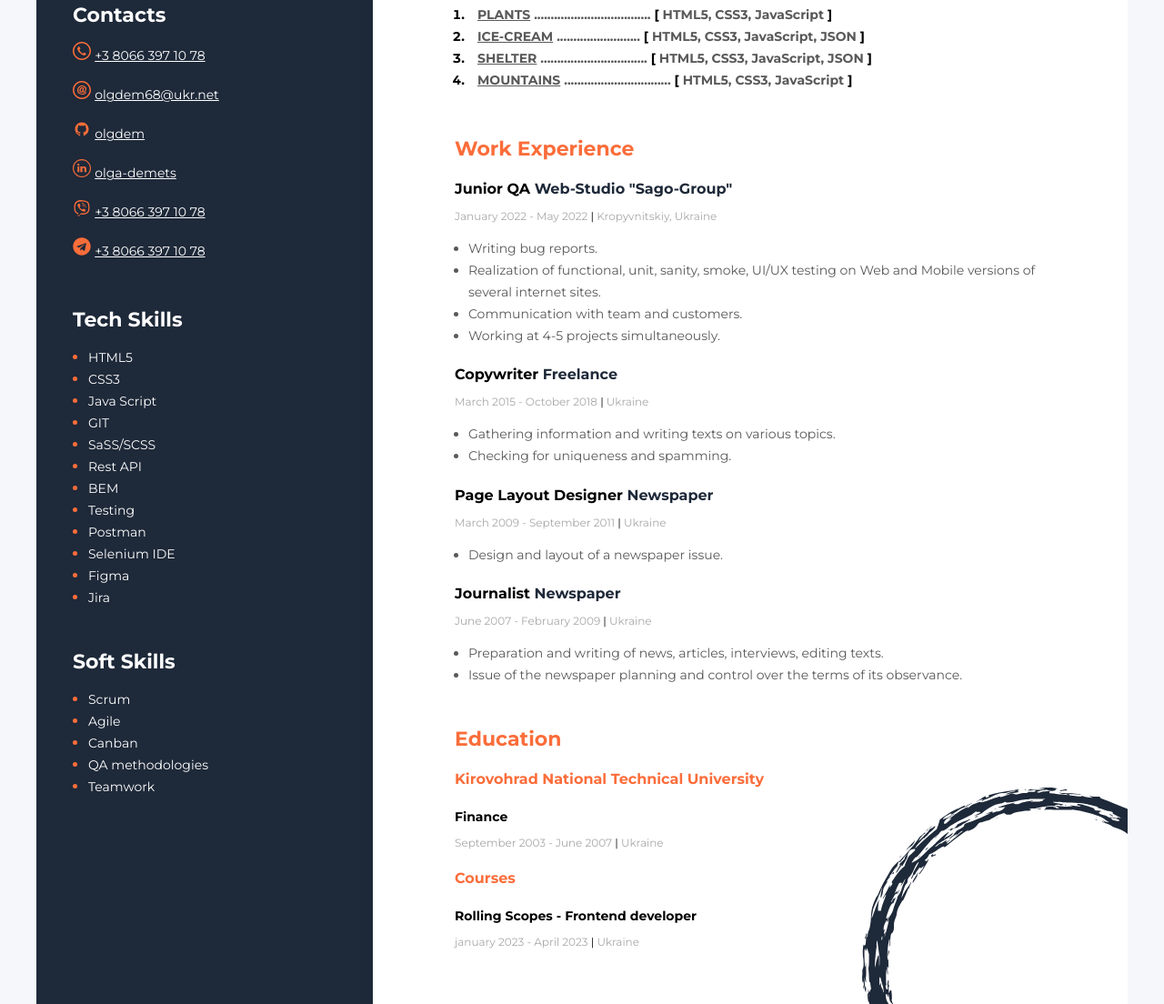
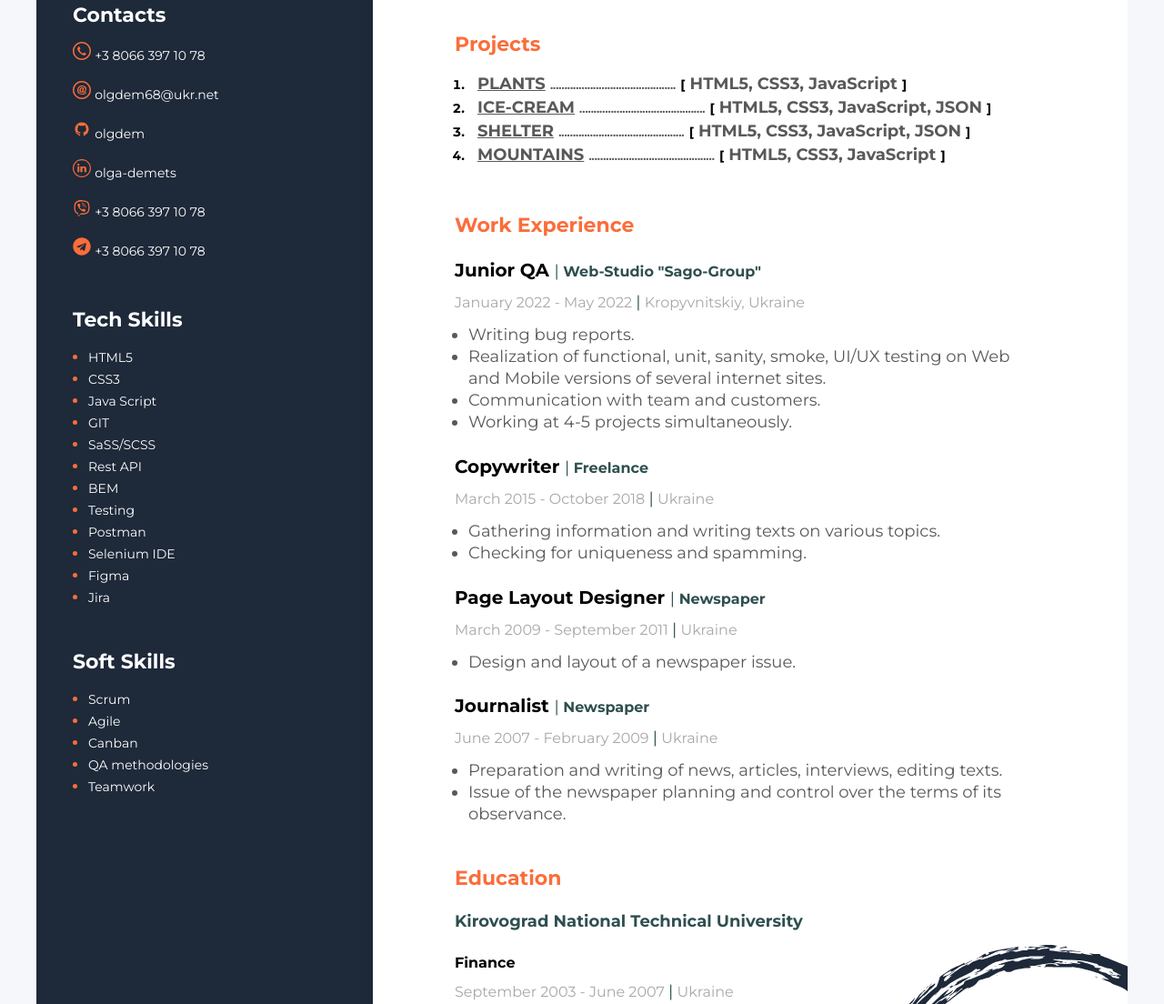
Before and after one commit to olgdem/My_CV, a plain HTML site: page index.html in a window 1280 px wide. Shown: the part 598-1702 px from the top of the page at 91% size. Drawn offline with Linux system fonts and the light colour scheme.

Commit message:
change font-size in all document

```diff
--- a/index.html
+++ b/index.html
@@ -45,14 +45,14 @@
             <li class="project-item">
                 <span class="projects">
                     <a href="https://olgdem.github.io/Landing-page-Plants/" class="project-link">PLANTS</a>
-                    ...................................
+                <span class="projects-dots">............................................</span>
                     <span class="project-bracket">[</span> HTML5, CSS3, JavaScript <span class="project-bracket">]</span>
                 </span>
 
             </li>
             <li class="project-item">
                 <span class="projects"><a href="https://dulcet-puffpuff-bb519a.netlify.app/" class="project-link">ICE-CREAM</a>
-                    .........................
+                    <span class="projects-dots">............................................</span>
                     <span class="project-bracket">[</span> HTML5, CSS3, JavaScript, JSON <span class="project-bracket">]</span>
                 </span>
 
@@ -60,14 +60,14 @@
             <li class="project-item">
                 <span class="projects">
                 <a href="https://olgdem.github.io/shelter/" class="project-link">SHELTER</a>
-                ................................
+                <span class="projects-dots">............................................</span>
                 <span class="project-bracket">[</span> HTML5, CSS3, JavaScript, JSON <span class="project-bracket">]</span>
                 </span>
             </li>
             <li class="project-item">
                 <span class="projects">
                 <a href="https://olgdem.github.io/landing-mountains/" class="project-link">MOUNTAINS</a>
-                ................................
+                <span class="projects-dots">............................................</span>
                 <span class="project-bracket">[</span> HTML5, CSS3, JavaScript <span class="project-bracket">]</span>
                 </span>
             </li>
@@ -79,7 +79,7 @@
         <h3 class="title">Work Experience</h3>
     <!--Company1-->
         <div>
-            <h4 class="work-position">Junior QA <span class="organization">Web-Studio "Sago-Group"</span></h4>
+            <h4 class="work-position">Junior QA <span class="organization">    <span class="line">|</span>    Web-Studio "Sago-Group"</span></h4>
             <p class="period">January 2022 - May 2022 <span class="line">|</span>  Kropyvnitskiy, Ukraine</p>
             <ul class="work-list">
                 <li class="work-list-item">Writing bug reports.</li>
@@ -90,7 +90,7 @@
         </div>
     <!--Company2-->
         <div>
-            <h4 class="work-position">Copywriter <span class="organization">Freelance</span></h4>
+            <h4 class="work-position">Copywriter <span class="organization">    <span class="line">|</span>    Freelance</span></h4>
             <p class="period">March 2015 - October 2018 <span class="line">|</span> Ukraine</p>
             <ul class="work-list">
                 <li class="work-list-item">Gathering information and writing texts on various topics.</li>
@@ -99,14 +99,14 @@
         </div>
     <!--Company3-->
         <div>
-            <h4 class="work-position">Page Layout Designer <span class="organization">Newspaper</span></h4>
+            <h4 class="work-position">Page Layout Designer <span class="organization">    <span class="line">|</span>    Newspaper</span></h4>
             <p class="period">March 2009 - September 2011 <span class="line">|</span> Ukraine</p>
             <ul class="work-list">
                 <li class="work-list-item">Design and layout of a newspaper issue.</li>
             </ul>
         </div>
         <div>
-            <h4 class="work-position">Journalist <span class="organization">Newspaper</span></h4>
+            <h4 class="work-position">Journalist <span class="organization">    <span class="line">|</span>    Newspaper</span></h4>
             <p class="period">June 2007 - February 2009 <span class="line">|</span> Ukraine</p>
             <ul class="work-list">
                 <li class="work-list-item">Preparation and writing of news, articles, interviews, editing texts.</li>
@@ -119,10 +119,11 @@
         <h3 class="title">Education</h3>
             <!--University-->
             <div>
-                <h4 class="university">Kirovohrad National Technical University</h4>
+                <h4 class="university">Kirovograd National Technical University</h4>
                 <h5 class="department">Finance</h5>
                 <p class="period">September 2003 - June 2007   <span class="line">|</span>   Ukraine</p>
             </div>
+
             <div>
                 <h4 class="university">Courses</h4>
                 <h5 class="department">Rolling Scopes - Frontend developer</h5>
--- a/styles/styles.css
+++ b/styles/styles.css
@@ -41,6 +41,7 @@ body {
     box-shadow: 6px 6px 20px rgba(0, 0, 0, 0.1);
     padding: 105px 90px;
 }
+
 .about {
     margin-bottom: 40px;
 }
@@ -67,7 +68,7 @@ margin-bottom: 25px;
 .about-description {
     font-style: normal;
     font-weight: 400;
-font-size: 14px;
+    font-size: 17px;
     line-height: 24px;
     color: #595959;
     width: 600px;
@@ -77,13 +78,23 @@ width: 600px;
 .project-link {
     font-style: normal;
     font-weight: 700;
-    font-size: 14px;
+    font-size: 18px;
     line-height: 24px;
     color: #595959;
 }
+
+.projects-dots {
+    font-style: normal;
+    font-weight: 700;
+    font-size: 12px;
+    line-height: 24px;
+    color: #595959;
+}
+
 .project-link {
     margin-left: 10px;
 }
+
 .project-bracket {
     font-style: normal;
     font-weight: 700;
@@ -103,10 +114,12 @@ line-height: 27px;
     color: #fb6d3a;
     margin-bottom: 10px;
 }
+
 .projects-list {
     padding: 0;
     margin-left: 15px;
 }
+
 .project-item {
     font-style: normal;
     font-weight: 700;
@@ -114,57 +127,75 @@ font-size: 14px;
     line-height: 24px;
     color: #000000;
 }
+
 /* work styles */
+
 .work {
-    margin-bottom: 45px;}
+    margin-bottom: 45px;
+}
+
 .work-position {
     font-style: normal;
     font-weight: 700;
-font-size: 16px;
+    font-size: 20px;
     line-height: 20px;
     color: #000000;
-margin-bottom: 10px;}
+    margin-bottom: 10px;
+}
+
 .organization {
     font-style: normal;
     font-weight: 700;
     font-size: 16px;
     line-height: 20px;
-color: #1e2939;}
+    color: #2F4F4F;
+}
+
 .period {
     font-style: normal;
     font-weight: 400;
-font-size: 12px;
+    font-size: 16px;
     line-height: 15px;
     color: #A8A8A8;
-margin-bottom: 10px;}
-.line { font-style: normal;
+    margin-bottom: 10px;
+}
+
+.line {
+    font-style: normal;
     font-weight: 400;
-font-size: 12px;
+    font-size: 18px;
     line-height: 15px;
-color: #000000;}
+    color: #2F4F4F;
+}
+
 .work-list {
     padding: 0;
-    margin-left: 15px;}
-.work-list-item { font-style: normal;
+    margin-left: 15px;
+}
+
+.work-list-item {
+    font-style: normal;
     font-weight: 400;
-font-size: 14px;
+    font-size: 18px;
     line-height: 24px;
-color: #595959;}
-
+    color: #595959;
+}
 
 /* education styles */
+
 .university {
     font-style: normal;
     font-weight: 700;
-font-size: 16px;
+    font-size: 18px;
     line-height: 20px;
-color: #FB6D3A;
+    color: #2F4F4F;
     margin-bottom: 10px;
 }
+
 .department {
     font-style: normal;
     font-weight: 700;
-font-size: 14px;
+    font-size: 16px;
     line-height: 17px;
     color: #000000;
     margin-bottom: 10px;
@@ -201,6 +232,7 @@ font-size: 22px;
     line-height: 27px;
     margin-bottom: 10px;
 }
+
 .contact-type {
     font-style: normal;
     font-weight: 700;
@@ -213,23 +245,28 @@ margin-right: 10px;
 .viber {
     color: #1e2939;
 }
+
 .contact-link {
     font-style: normal;
     font-weight: 400;
     font-size: 14px;
     line-height: 24px;
     color: #fff;
+    text-decoration: none;
 }
+
 .tech-skills-list,
 .soft-skills-list {
     color:#fff;
     padding: 0;
     margin-left: 17px;
 }
+
 .tech-skills-item,
 .soft-skills-item {
     color: #fb6d3a;
 }
+
 .tech-skills-text,
 .soft-skills-text {
     font-style: normal;
@@ -237,7 +274,6 @@ font-weight: 400;
     font-size: 14px;
     line-height: 24px;
     color: #FFFFFF;
-
 }
 
 .sidebar-icon_list img {
```
Lines whose indentation alone changed are shown as unchanged.
